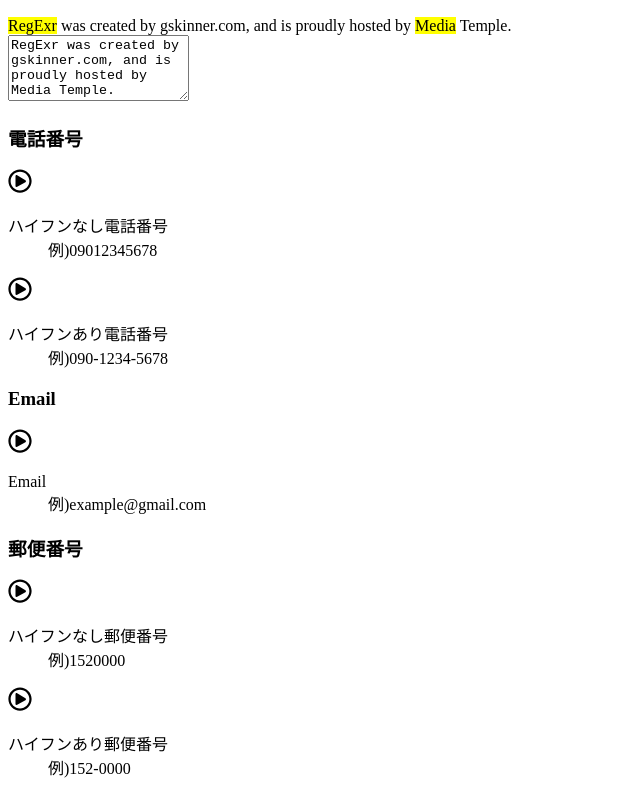
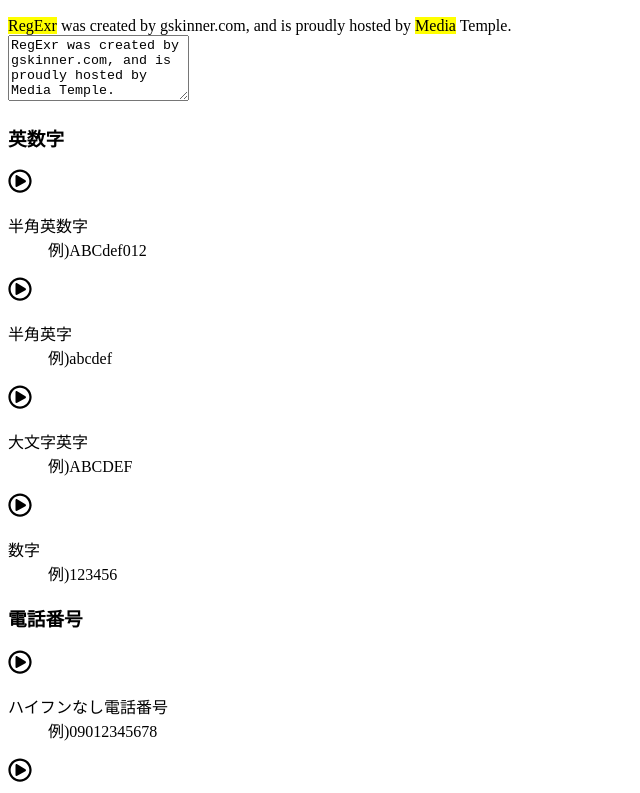
Before and after one commit to hatsu38/regex-cheat, a Next.js app: page / in a window 1280 px wide. Shown: the part 1527-2320 px from the top of the page, without its empty margins (0-640 px from the left). Built offline with nearby package versions, Linux system fonts and the light colour scheme.

Commit message:
Del template from components

```diff
--- a/components/regex-templates.tsx
+++ b/components/regex-templates.tsx
@@ -1,115 +1,6 @@
 import React from "react"
 import { useDispatch } from 'react-redux'
-
-const email = {
-  code: "email",
-  name: "Email",
-  sample: "example@gmail.com",
-  regexText: '[^@ \\t\\r\\n]+@[^@ \\t\\r\\n]+\\.[^@ \\t\\r\\n]+',
-  targetText: `geon@ihateregex.io
-test@gmail.com mail@test.org
-mail@testing.com
-hello@
-@test
-email@gmail
-theproblem@test@gmail.com
-mail with@space.com`
-}
-
-const combinePhone = {
-  code: "combinePhone",
-  name: "ハイフンなし電話番号",
-  sample: "09012345678",
-  regexText: '^0\\d{9,10}$',
-  targetText: `08011112222
-080-1111-2222
-18011112222
-180111122223`
-}
-
-const separatePhone = {
-  code: "separatePhone",
-  name: "ハイフンあり電話番号",
-  sample: "090-1234-5678",
-  regexText: '^0\\d{2,3}-\\d{1,4}-\\d{4}$',
-  targetText: `08011112222
-080-1111-2222
-18011112222
-180111122223`
-}
-
-const combineZipCode = {
-  code: "combineZipCode",
-  name: "ハイフンなし郵便番号",
-  sample: "1520000",
-  regexText: '^\\d{7}$',
-  targetText: `1234567
-123-4567
-12345678
-123456`
-}
-
-const separateZipCode = {
-  code: "separateZipCode",
-  name: "ハイフンあり郵便番号",
-  sample: "152-0000",
-  regexText: '^\\d{3}-\\d{4}$',
-  targetText: `123-4567
-1234567
-123-45678
-12-34567`
-}
-
-const url = {
-  code: "url",
-  name: "URL",
-  sample: "https://example.com",
-  regexText: '^https?:\\/\\/(www\\.)?[-a-zA-Z0-9@:%._\\+~#=]{1,256}\\.[a-zA-Z0-9()]{1,6}\\b([-a-zA-Z0-9()!@:%_\\+.~#?&\\/\\/=]*)',
-  targetText: `abcdef
-www.whatever.com
-https://github.com/geongeorge/i-hate-regex
-https://www.facebook.com/
-https://www.google.com/
-https://xkcd.com/2293/
-https://this-shouldn't.match@example.com
-http://www.example.com/`
-}
-
-const birthDay = {
-  code: "brithDay",
-  name: "日付",
-  sample: "2021-2-14",
-  regexText: '[12]\\d{3}[/\\-年](0?[1-9]|1[0-2])[/\\-月](0?[1-9]|[12][0-9]|3[01])日?$',
-  targetText: `2020年2月22
-2020-2-22
-2020/2/22
-1985/01/12
-2010/12/11
-2022/02/22`
-}
-
-const groups = [
-  {
-    name: "電話番号",
-    regularExpressions: [combinePhone, separatePhone]
-  },
-  {
-    name: "Email",
-    regularExpressions: [email]
-  },
-  {
-    name: "郵便番号",
-    regularExpressions: [combineZipCode, separateZipCode]
-  },
-  {
-    name: "URL",
-    regularExpressions: [url]
-  },
-  {
-    name: "日付",
-    regularExpressions: [birthDay]
-  }
-]
+import groups from '../lib/templates/regex'
 
 const useText = () => {
   const dispatch = useDispatch()
@@ -129,10 +20,10 @@
   return (
     <div className="grid md:grid-cols-4 sm:grid-cols-2 text-white mt-5 shadow font-bold">
       {groups.map(group =>
-        <div className="px-4 py-1 bg-gray-50">
+        <div className="px-4 py-1 bg-gray-50" key={group.name}>
           <h3 className="text-gray-800 py-3">{group.name}</h3>
           {group.regularExpressions.map(regex =>
-            <div className="flex items-center py-5 border-t border-gray-200 font-medium cursor-pointer hover:bg-gray-200" onClick={() => updateText(regex)}>
+            <div key={regex.code} className="flex items-center py-5 border-t border-gray-200 font-medium cursor-pointer hover:bg-gray-200" onClick={() => updateText(regex)}>
               <svg width="24" height="24" data-icon="play-circle" className="mr-2 text-gray-300" role="img" xmlns="http://www.w3.org/2000/svg" viewBox="0 0 512 512"><path fill="currentColor" d="M371.7 238l-176-107c-15.8-8.8-35.7 2.5-35.7 21v208c0 18.4 19.8 29.8 35.7 21l176-101c16.4-9.1 16.4-32.8 0-42zM504 256C504 119 393 8 256 8S8 119 8 256s111 248 248 248 248-111 248-248zm-448 0c0-110.5 89.5-200 200-200s200 89.5 200 200-89.5 200-200 200S56 366.5 56 256z" /></svg>
               <dl className="grid grid-cols-1 text-gray-800">
                 <dt className="text-sm">
```
